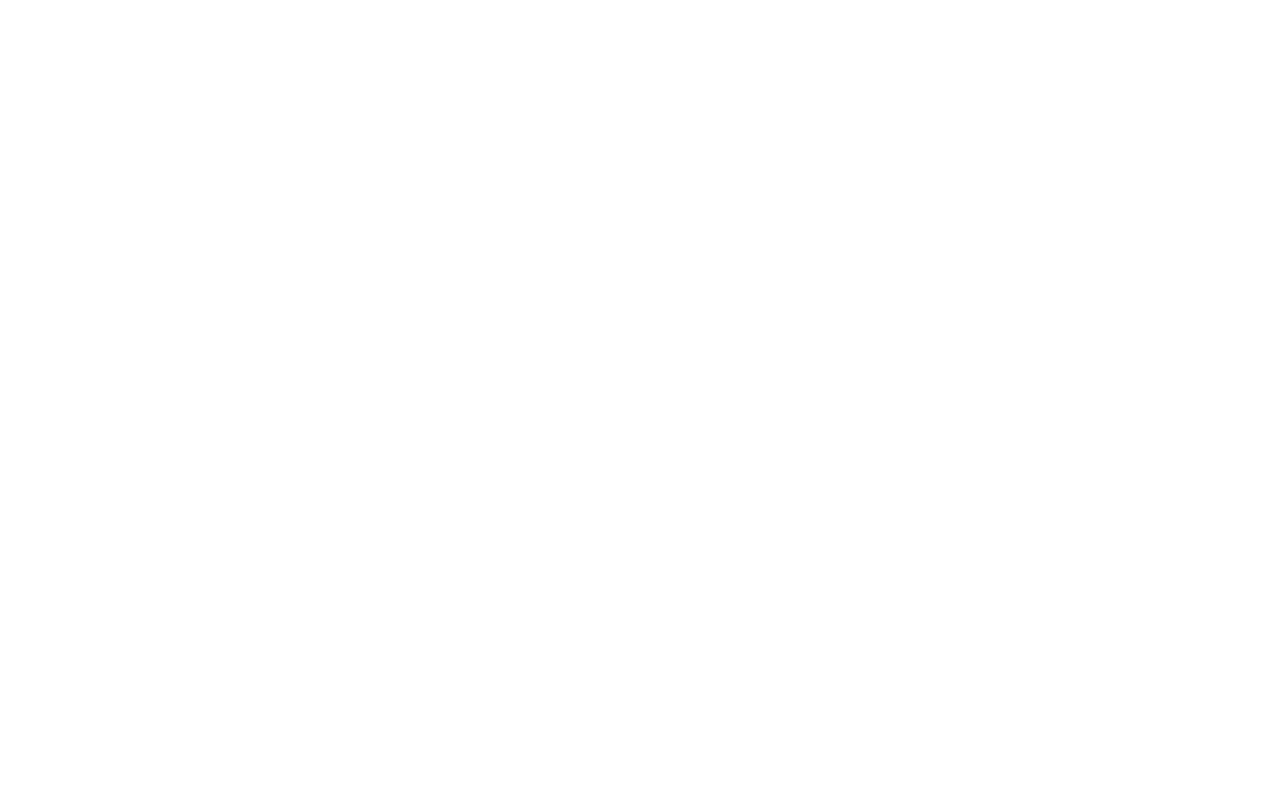
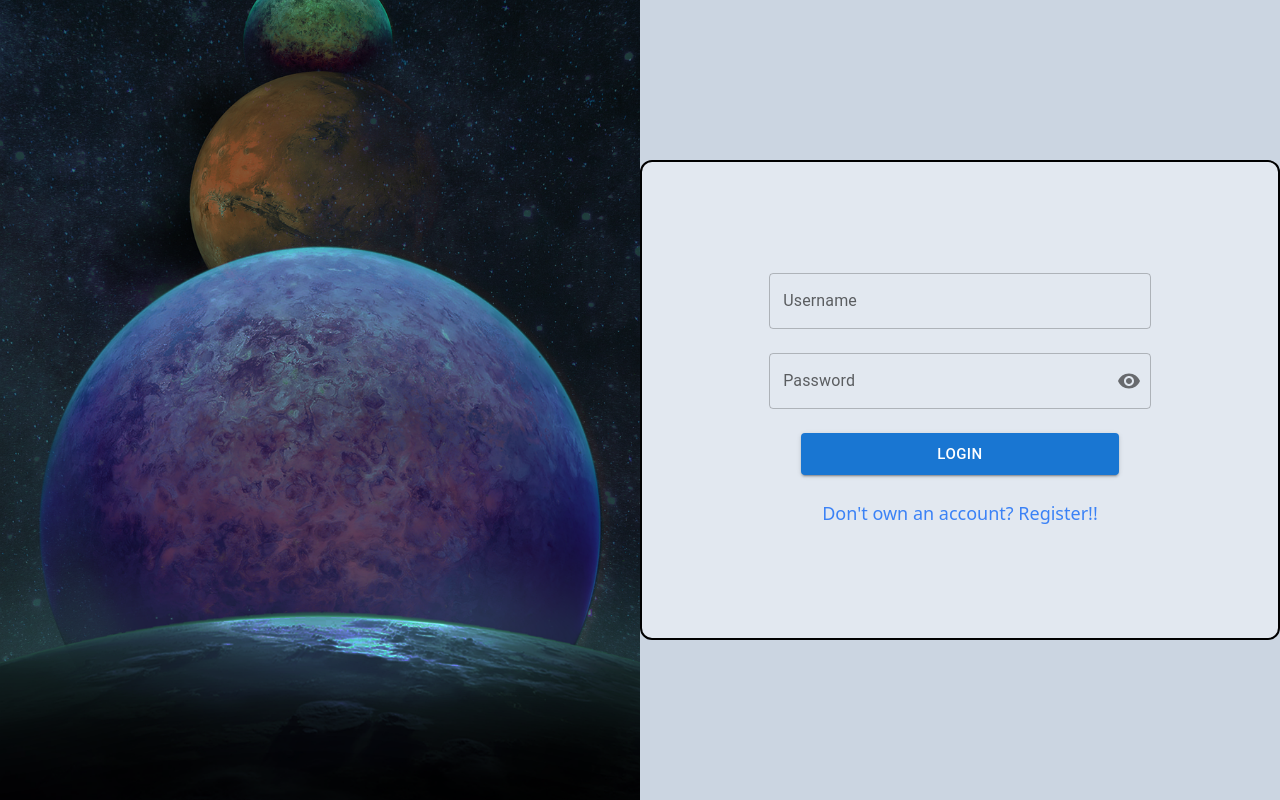
Before and after one commit to RONALDOE/ScienceNexus, a React (Vite) app in the folder client/: page /login in a window 1280 px wide. Before the commit this address had no page. Built offline with nearby package versions, Linux system fonts and the light colour scheme.

Commit message:
Login iniciado y terminado, vamo a eto

```diff
--- a/client/package.json
+++ b/client/package.json
@@ -13,7 +13,9 @@
     "@emotion/react": "^11.11.4",
     "@emotion/styled": "^11.11.5",
     "@fontsource/roboto": "^5.0.12",
+    "@mui/icons-material": "^5.15.15",
     "@mui/material": "^5.15.15",
+    "axios": "^1.6.8",
     "react": "^18.2.0",
     "react-dom": "^18.2.0",
     "react-router-dom": "^6.22.3"
--- a/client/src/App.tsx
+++ b/client/src/App.tsx
@@ -1,11 +1,10 @@
 import { Routes, Route } from "react-router-dom";
 import Login from "@pages/Login/Login";
-
 function App() {
 
   return (
     <Routes>
-      <Route path="/" element={ <Login/>}/>
+      <Route path="/login" element={ <Login/>}/>
     </Routes>
   )
 }
--- a/client/src/index.css
+++ b/client/src/index.css
@@ -1,9 +1,16 @@
+
+
+html, body{
+  height:100%
+  margin 0;
+}
 @tailwind base;
 @tailwind components;
 @tailwind utilities;
 
-
-*{
-  margin: auto 0%;
-  padding: 0;
+.login_left_image{
+  background-image: url("./assets/LoginLeftImage.webp");
+  background-position: 0%;
+  background-repeat: no-repeat;
+  background-size: cover;
 }
--- a/client/src/pages/Login/Login.tsx
+++ b/client/src/pages/Login/Login.tsx
@@ -1,7 +1,66 @@
-import React from 'react'
+import {Button, FormControl, InputLabel, OutlinedInput, InputAdornment, IconButton } from "@mui/material";
+import { Visibility, VisibilityOff } from "@mui/icons-material";
+import { useState } from "react";
 
 export default function Login() {
+  const [username, setUsername] = useState<string>("");
+  const [password, setPassword] = useState<string>("");
+  const [showPassword, setShowPassword] = useState<boolean>(false);
+
+  const handleClickShowPassword = () => setShowPassword((show) => !show);
+  const handleMouseDownPassword = (event: React.MouseEvent<HTMLButtonElement>) => {
+    event.preventDefault();
+  };
+
+  const handleButtonClick = () => {
+    console.log({username, password});
+  };
+
   return (
-    <div>Login</div>
-  )
+    <div className='w-screen h-screen flex bg-slate-300'>
+      <div className='login_left_image w-[50%] h-full block'></div>
+      <div className='w-[50%] h-full flex justify-center items-center '>
+        <div className='bg-slate-200 rounded-xl border-2 border-black w-[40rem] h-[30rem] flex flex-col justify-center items-center gap-6 '>
+          <FormControl sx={{ width: '60%' }} variant="outlined">
+            <InputLabel htmlFor="outlined-username">Username</InputLabel>
+            <OutlinedInput
+              id="outlined-username"
+              type="text"
+              value={username}
+              onChange={(e) => setUsername(e.target.value)}
+              label="Username"
+            />
+          </FormControl>
+          <FormControl sx={{ width: '60%' }} variant="outlined">
+            <InputLabel htmlFor="outlined-adornment-password">Password</InputLabel>
+            <OutlinedInput
+              id="outlined-adornment-password"
+              type={showPassword ? 'text' : 'password'}
+              value={password}
+              onChange={(e) => setPassword(e.target.value)}
+              endAdornment={
+                <InputAdornment position="end">
+                  <IconButton
+                    aria-label="toggle password visibility"
+                    onClick={handleClickShowPassword}
+                    onMouseDown={handleMouseDownPassword}
+                    edge="end"
+                  >
+                    {showPassword ? <VisibilityOff /> : <Visibility />}
+                  </IconButton>
+                </InputAdornment>
+              }
+              label="Password"
+            />
+          </FormControl>
+          <Button variant='contained' sx={{ width: "50%" }} size='large' onClick={handleButtonClick}>
+            Login
+          </Button>
+          <p className='cursor-pointer text-blue-500 text-lg'>
+            Don't own an account? Register!!
+          </p>
+        </div>
+      </div>
+    </div>
+  );
 }
```
Also changed, not shown: client/src/assets/LoginLeftImage.webp (added), 1 other file (tests, documents, lock files or other folders).
